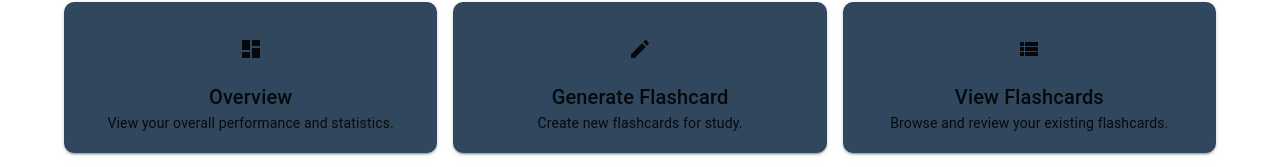
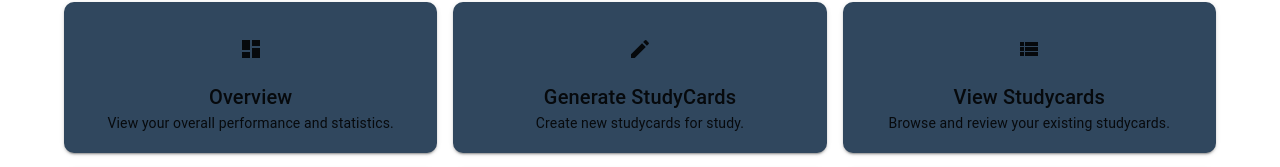
Before and after one commit to Abdul1013/Studenthub, a Next.js app: page /dashboard in a window 1280 px wide. Shown: the part 194-361 px from the top of the page. Built offline with nearby package versions, Linux system fonts and the light colour scheme; no server answers; sample sign-in values are in the browser's storage.

Commit message:
changed flashcards to study cards

```diff
--- a/app/dashboard/page.js
+++ b/app/dashboard/page.js
@@ -25,16 +25,16 @@ const features = [
   },
   {
     id: 2,
-    title: "Generate Flashcard",
+    title: "Generate StudyCards",
     icon: <CreateIcon />,
-    description: "Create new flashcards for study.",
+    description: "Create new studycards for study.",
     path: "./generate",
   },
   {
     id: 3,
-    title: "View Flashcards",
+    title: "View Studycards",
     icon: <ViewListIcon />,
-    description: "Browse and review your existing flashcards.",
+    description: "Browse and review your existing studycards.",
     path: "./flashcards",
   },
   {
--- a/app/flashcard/page.js
+++ b/app/flashcard/page.js
@@ -1,6 +1,6 @@
 "use client";
 import { useEffect, useState, Suspense } from "react";
-import { collection, doc, getDoc } from "firebase/firestore";
+import {  doc, getDoc } from "firebase/firestore";
 import { getAuth, onAuthStateChanged } from "firebase/auth";
 import { db } from "@/firebase";
 import { useRouter, useSearchParams } from "next/navigation";
@@ -53,10 +53,10 @@ const FlashcardContent = () => {
           const flashcardsArray = data.flashcards || [];
           setFlashcards(flashcardsArray);
         } else {
-          setError("Flashcards not found.");
+          setError("Studycards not found.");
         }
       } catch (error) {
-        setError("Error fetching flashcards.");
+        setError("Error fetching Studycards.");
       } finally {
         setLoading(false);
       }
```
